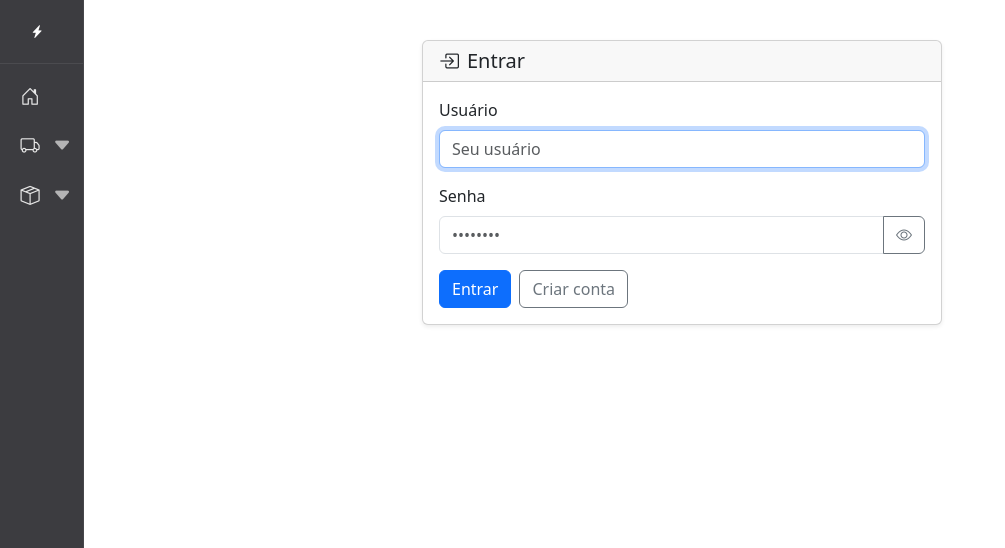
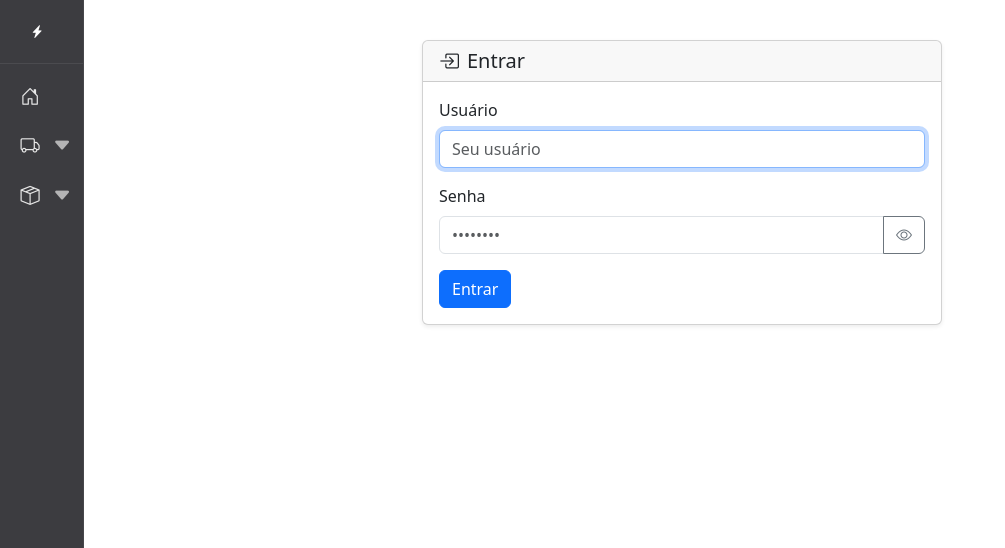
Before and after one commit to mayckon-azzi/django-sistema-controle-epi, a Django app: page /colaboradores/login/ in a window 1280 px wide. Shown: the part 56-604 px from the top of the page, without its empty margins (0-1005 px from the left). Run offline with Django 5.2, Linux system fonts and the light colour scheme.

Commit message:
fix: ISSUE: Página de cadastro de Usuário #10

```diff
--- a/templates/app_colaboradores/pages/login.html
+++ b/templates/app_colaboradores/pages/login.html
@@ -42,7 +42,7 @@
 
         <div class="d-flex gap-2">
           <button class="btn btn-primary" type="submit">Entrar</button>
-          <a class="btn btn-outline-secondary" href="{% url 'app_colaboradores:registrar' %}">Criar conta</a>
+          {% comment %} <a class="btn btn-outline-secondary" href="{% url 'app_colaboradores:registrar' %}">Criar conta</a> {% endcomment %}
         </div>
       </form>
     </div>
```
